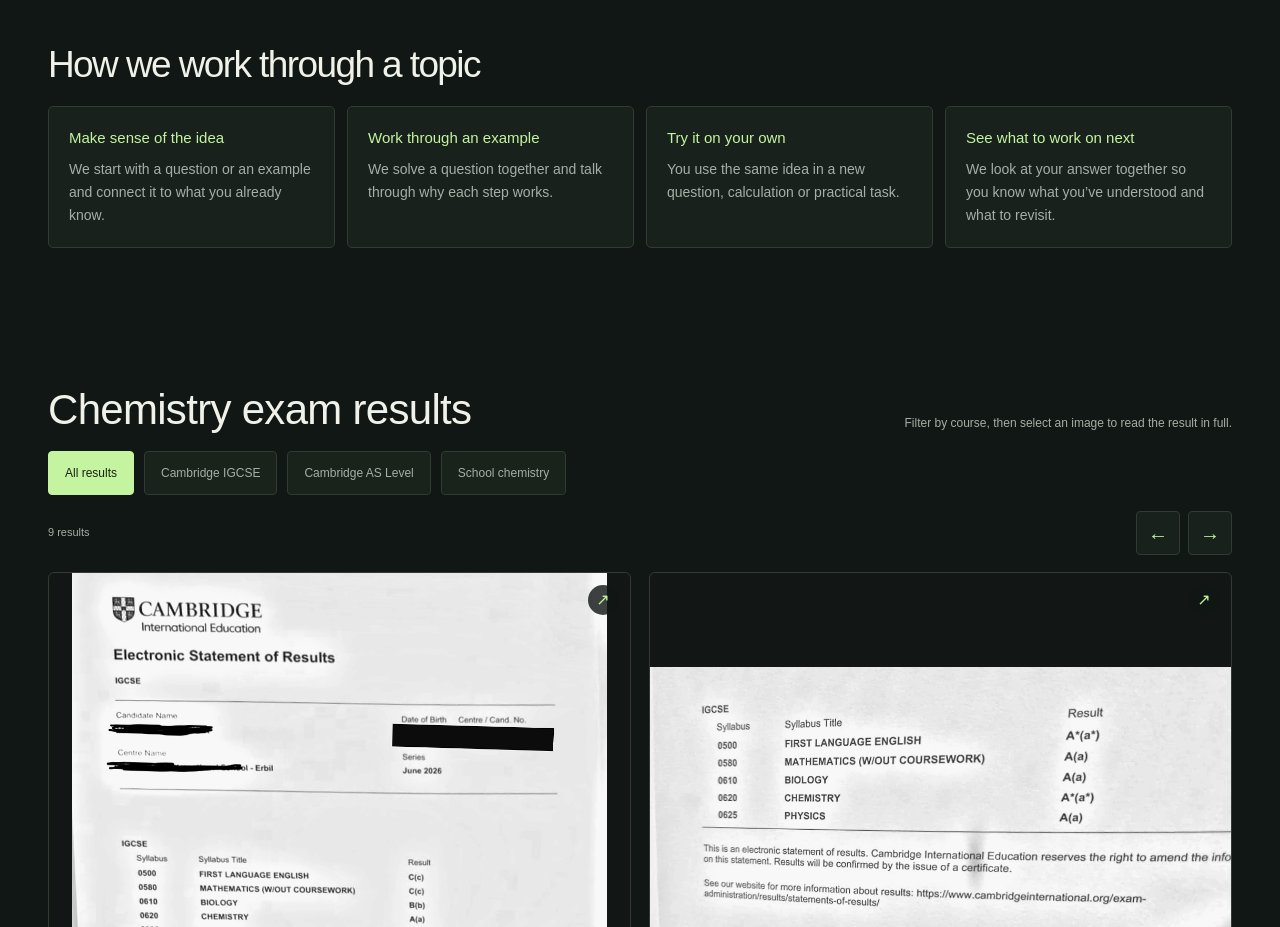
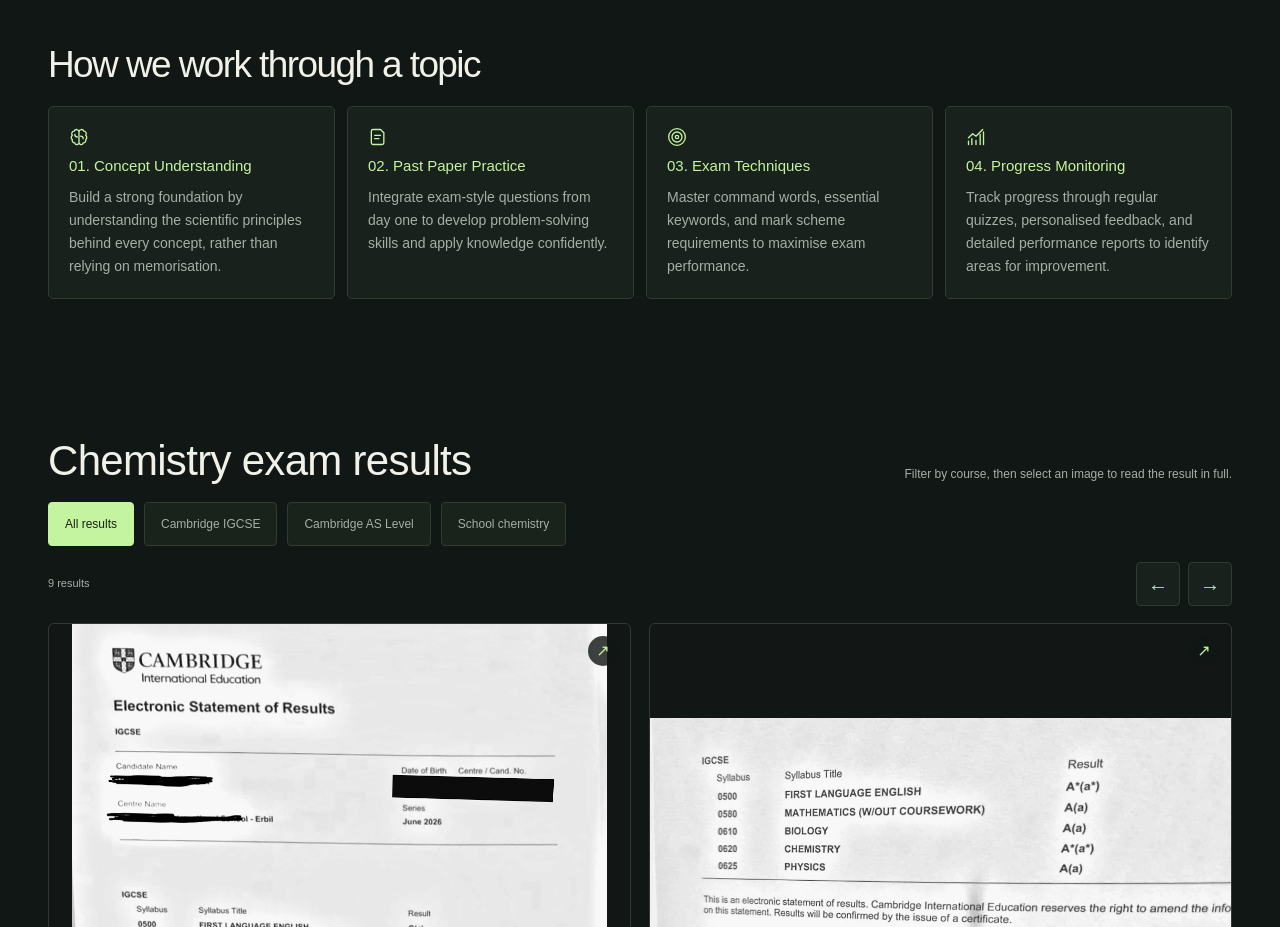
Before and after one commit to youssefshoukry1/Christen-Zakaria_protfolio, a Next.js app: page / in a window 1280 px wide. Shown: the part 1140-2067 px from the top of the page. Built offline with nearby package versions, Linux system fonts and the light colour scheme; no server answers.

Commit message:
Update chemistry teaching cards

```diff
--- a/src/app/About/About.jsx
+++ b/src/app/About/About.jsx
@@ -1,19 +1,23 @@
 const lessonSteps = [
   {
-    title: "Make sense of the idea",
-    text: "We start with a question or an example and connect it to what you already know.",
+    title: "Concept Understanding",
+    icon: "M12 6a3 3 0 0 0-5.8-1A3 3 0 0 0 4 10a3 3 0 0 0 0 5 3 3 0 0 0 3 4 2.5 2.5 0 0 0 5-1V6Zm0 0a3 3 0 0 1 5.8-1A3 3 0 0 1 20 10a3 3 0 0 1 0 5 3 3 0 0 1-3 4 2.5 2.5 0 0 1-5-1M7 9c0 2 1 3 3 3m7 2c0-2-1-3-3-3",
+    text: "Build a strong foundation by understanding the scientific principles behind every concept, rather than relying on memorisation.",
   },
   {
-    title: "Work through an example",
-    text: "We solve a question together and talk through why each step works.",
+    title: "Past Paper Practice",
+    icon: "M6 3h9l4 4v12a2 2 0 0 1-2 2H6a2 2 0 0 1-2-2V5a2 2 0 0 1 2-2Zm2 7h7m-7 4h5",
+    text: "Integrate exam-style questions from day one to develop problem-solving skills and apply knowledge confidently.",
   },
   {
-    title: "Try it on your own",
-    text: "You use the same idea in a new question, calculation or practical task.",
+    title: "Exam Techniques",
+    icon: "M22 12a10 10 0 1 1-20 0 10 10 0 0 1 20 0Zm-4 0a6 6 0 1 1-12 0 6 6 0 0 1 12 0Zm-4 0a2 2 0 1 1-4 0 2 2 0 0 1 4 0Z",
+    text: "Master command words, essential keywords, and mark scheme requirements to maximise exam performance.",
   },
   {
-    title: "See what to work on next",
-    text: "We look at your answer together so you know what you’ve understood and what to revisit.",
+    title: "Progress Monitoring",
+    icon: "M3 21v-4m4 4v-7m5 7v-5m5 5V9m4 12V6M3 13l5-5 4 3 8-8",
+    text: "Track progress through regular quizzes, personalised feedback, and detailed performance reports to identify areas for improvement.",
   },
 ];
 
@@ -48,9 +52,23 @@ export default function About() {
       >
         <h2 id="approach-title">How we work through a topic</h2>
         <ol className="lesson-steps">
-          {lessonSteps.map(({ title, text }) => (
+          {lessonSteps.map(({ title, text, icon }, index) => (
             <li key={title}>
-              <h3>{title}</h3>
+              <svg
+                className="lesson-step-icon"
+                viewBox="0 0 24 24"
+                width="20"
+                height="20"
+                fill="none"
+                stroke="currentColor"
+                strokeWidth="1.6"
+                strokeLinecap="round"
+                strokeLinejoin="round"
+                aria-hidden="true"
+              >
+                <path d={icon} />
+              </svg>
+              <h3>{String(index + 1).padStart(2, "0")}. {title}</h3>
               <p>{text}</p>
             </li>
           ))}
--- a/src/app/globals.css
+++ b/src/app/globals.css
@@ -2155,6 +2155,11 @@ button:focus-visible {
   background: var(--panel);
   border: 1px solid var(--line);
   border-radius: 5px;
+}
+.lesson-step-icon {
+  display: block;
+  margin-bottom: 8px;
+  color: var(--accent);
 }
 .lesson-steps h3 {
   margin-bottom: 8px;
```
